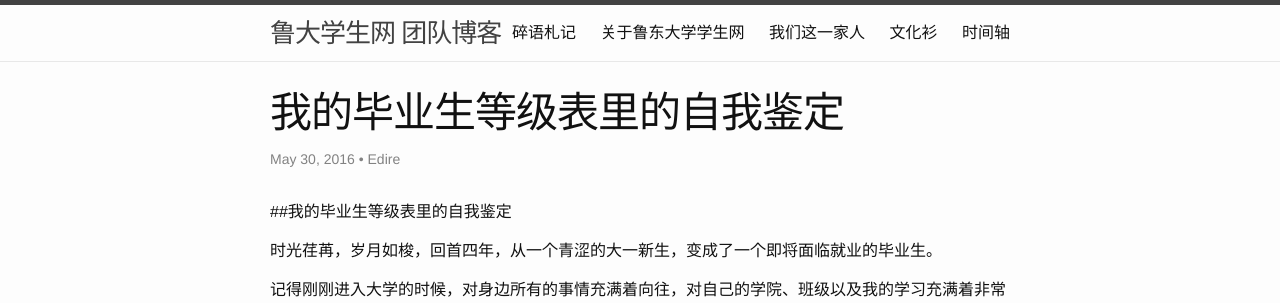
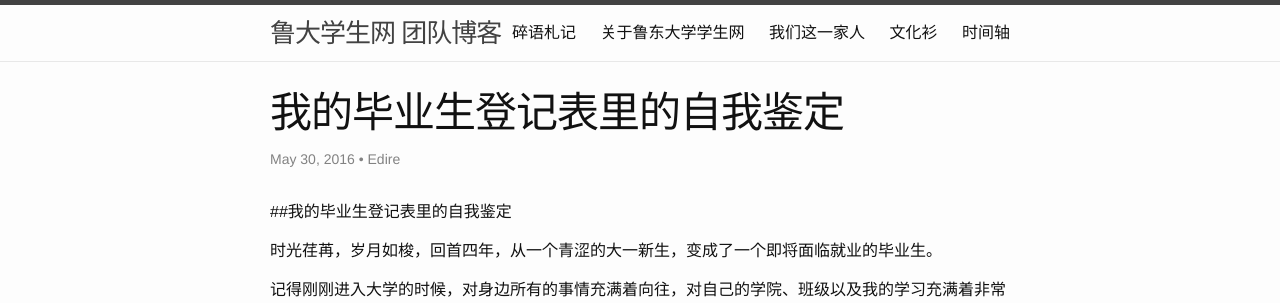
Before and after one commit to ldsn/sailboat, a Jekyll site: the page built from _posts/2016-05-30-我的毕业生登记表里的我鉴定.markdown, in a window 1280 px wide. Shown: the top 303 px of the page. Built offline with Jekyll 4.4.1, drawn with Linux system fonts in a browser that asks for light colours; comment, search, counter and statistics services are not loaded.

Commit message:
Update and rename 2015-05-30-我的毕业生等级表里的自我鉴定.markdown to 2016-05-30-我的毕业生登记表里的我鉴定.markdown

```diff
--- a/_posts/2015-05-30-我的毕业生等级表里的自我鉴定.markdown
+++ b/_posts/2016-05-30-我的毕业生登记表里的我鉴定.markdown
@@ -2,12 +2,12 @@
 author: Edire
 date: 2016-05-30 11:40:42+00:00
 layout: post
-title: 我的毕业生等级表里的自我鉴定
+title: 我的毕业生登记表里的自我鉴定
 categories:
 - 近未来
 ---
 
-##我的毕业生等级表里的自我鉴定
+##我的毕业生登记表里的自我鉴定
 
 时光荏苒，岁月如梭，回首四年，从一个青涩的大一新生，变成了一个即将面临就业的毕业生。
 
```
